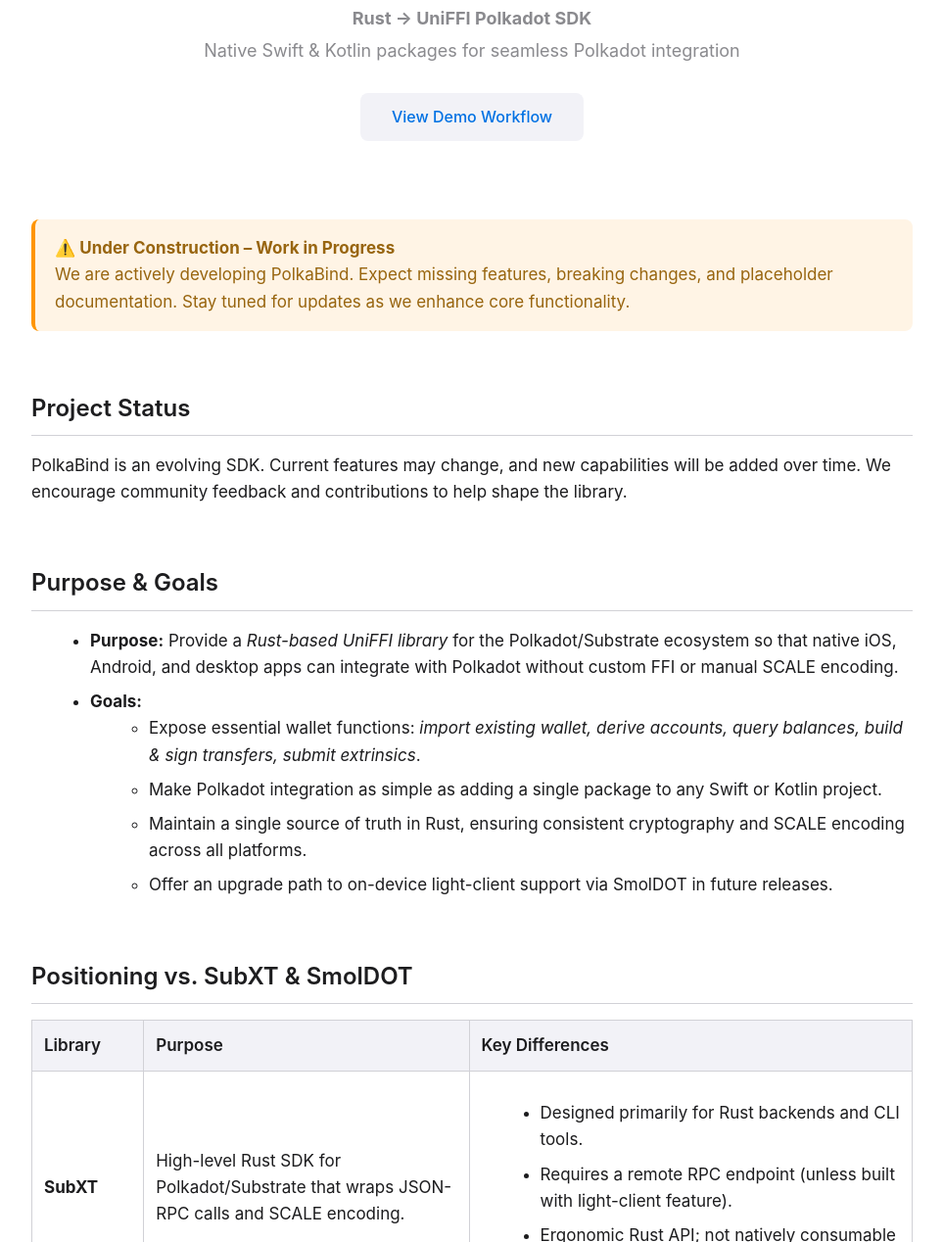
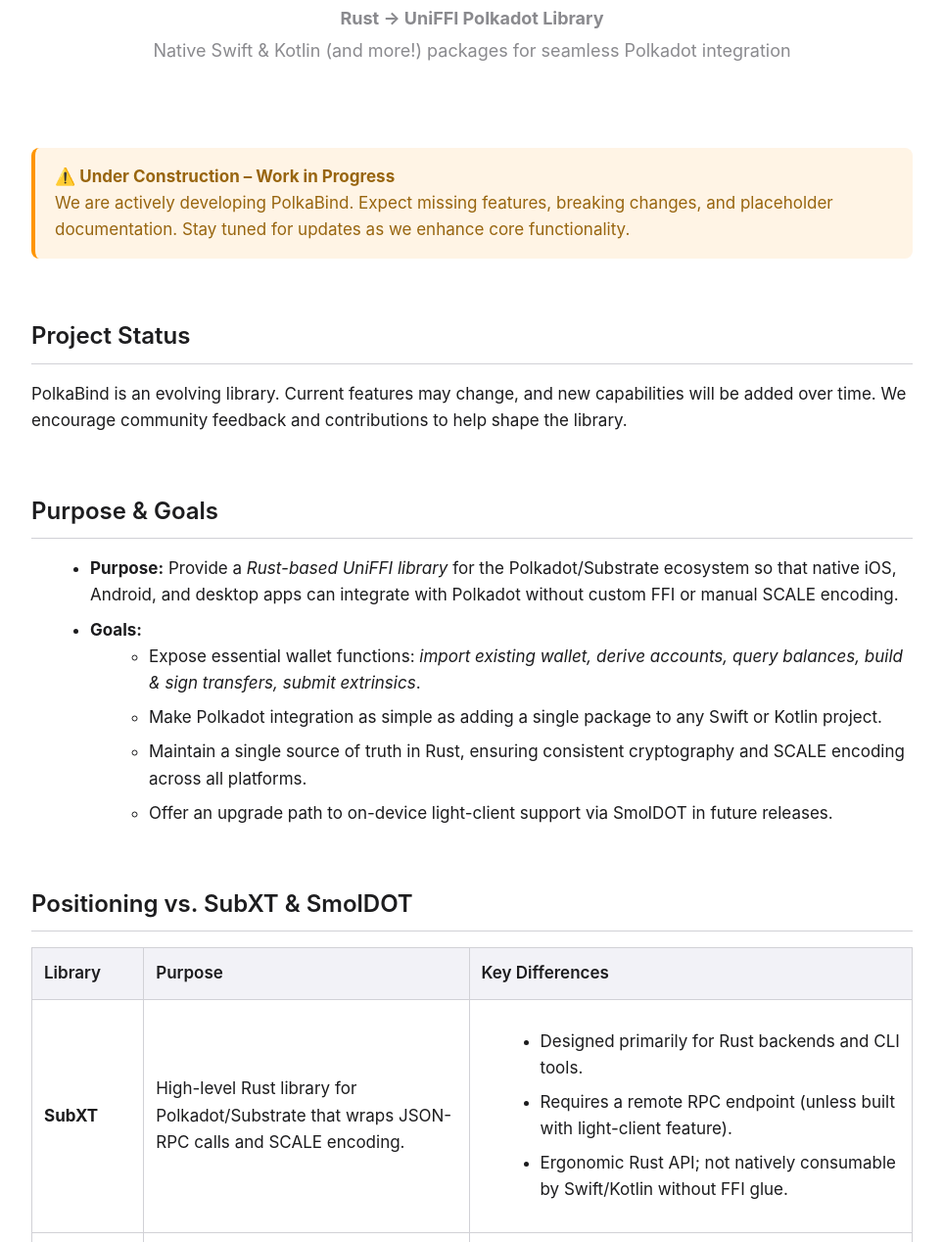
Before and after one commit to Polkabind/polkabind.github.io, a plain HTML site: page index.html in a window 1280 px wide. Shown: the part 172-1440 px from the top of the page at 98% size, without its empty margins (158-1121 px from the left). Drawn offline with Linux system fonts and the light colour scheme.

Commit message:
SDK -> Library

```diff
--- a/index.html
+++ b/index.html
@@ -151,9 +151,8 @@
 
   <header>
     <h1>PolkaBind Lib</h1>
-    <p><strong>Rust → UniFFI Polkadot SDK</strong></p>
-    <p>Native Swift & Kotlin packages for seamless Polkadot integration</p>
-    <a href="#workflow" class="hero-btn">View Demo Workflow</a>
+    <p><strong>Rust → UniFFI Polkadot Library</strong></p>
+    <p>Native Swift & Kotlin (and more!) packages for seamless Polkadot integration</p>
   </header>
 
   <div class="container">
@@ -165,7 +164,7 @@
     <section id="about">
       <h2>Project Status</h2>
       <p>
-        PolkaBind is an evolving SDK. Current features may change, and new capabilities will be added over time. We encourage community feedback and contributions to help shape the library.
+        PolkaBind is an evolving library. Current features may change, and new capabilities will be added over time. We encourage community feedback and contributions to help shape the library.
       </p>
     </section>
 
@@ -194,7 +193,7 @@
         </tr>
         <tr>
           <td><strong>SubXT</strong></td>
-          <td>High-level Rust SDK for Polkadot/Substrate that wraps JSON-RPC calls and SCALE encoding.</td>
+          <td>High-level Rust library for Polkadot/Substrate that wraps JSON-RPC calls and SCALE encoding.</td>
           <td>
             <ul>
               <li>Designed primarily for Rust backends and CLI tools.</li>
@@ -266,7 +265,7 @@
             <ul>
               <li>Add <code>--features light-client</code> to compile SubXT with SmolDOT backend.</li>
               <li>Expose on-device finality methods: <code>syncHeaders()</code>, <code>verifyBlock()</code>.</li>
-              <li>Publish v0.3.0: “RPC + Light-Client” universal SDK.</li>
+              <li>Publish v0.3.0: “RPC + Light-Client” universal library.</li>
             </ul>
           </td>
         </tr>
```
